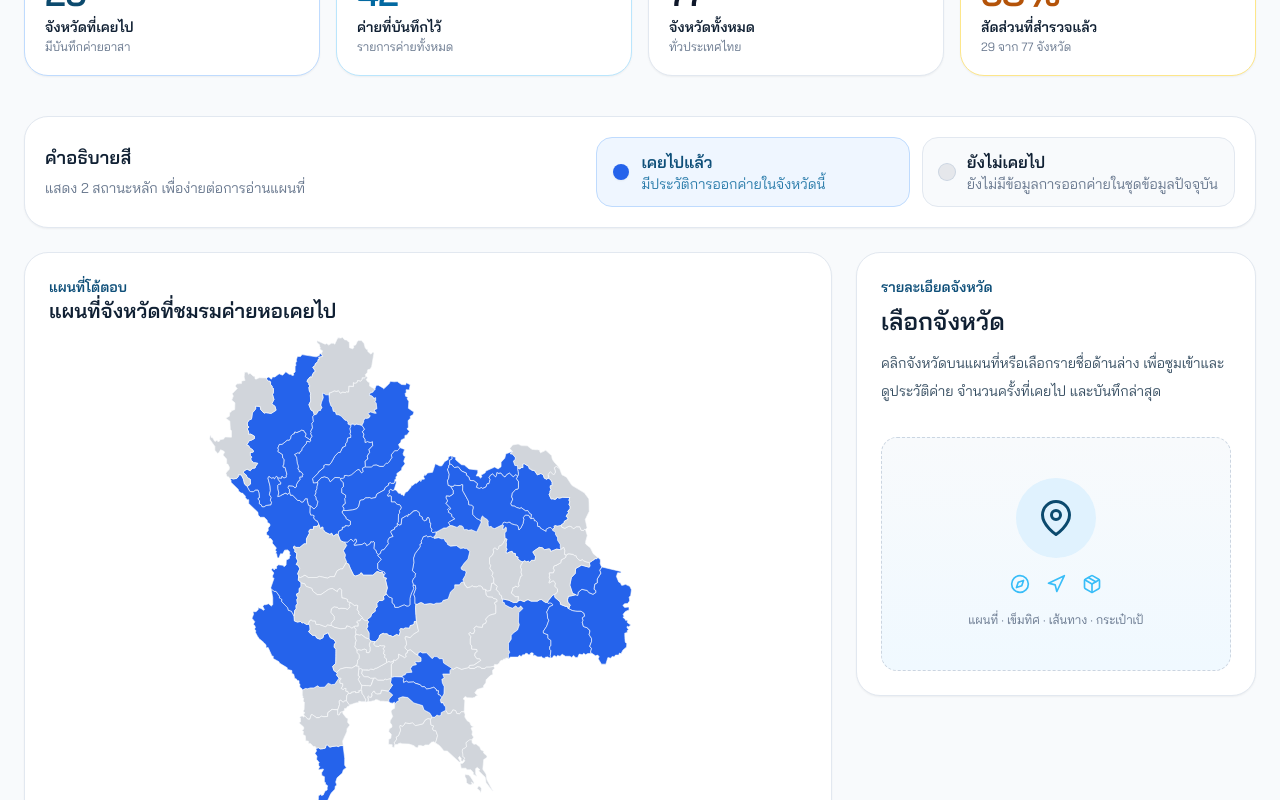
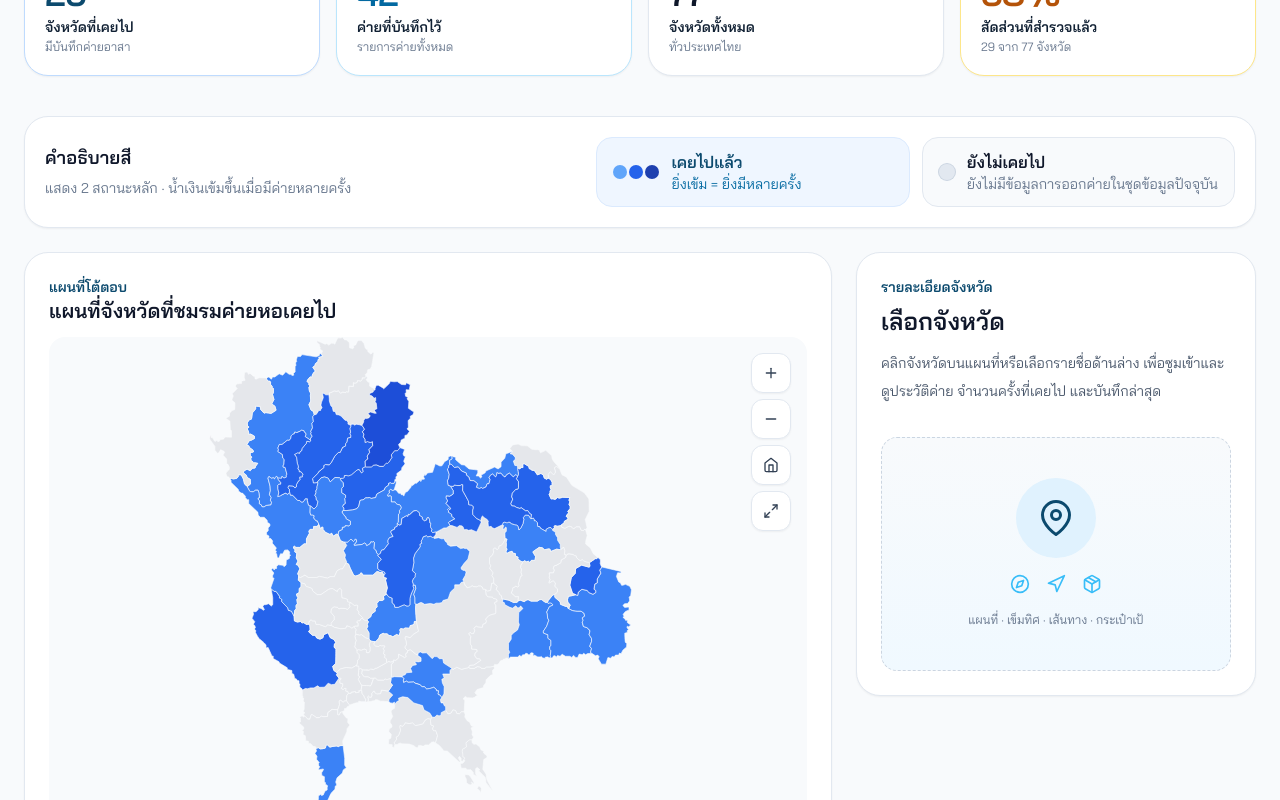
Before and after one commit to KH-Club/KHWebpage, a React (Vite) app: page /map in a window 1280 px wide. Shown: the part 720-1520 px from the top of the page. Built offline with nearby package versions, Linux system fonts and the light colour scheme.

Commit message:
test(map): cover zoom controls and unvisited click
MapPage specs for toolbar, unvisited selection, and updated a11y labels.

```diff
--- a/src/pages/Mappage/components/MapLegend.tsx
+++ b/src/pages/Mappage/components/MapLegend.tsx
@@ -4,36 +4,37 @@ export const MapLegend = memo(function MapLegend() {
 	return (
 		<div
 			aria-label="คำอธิบายแผนที่"
-			className="rounded-3xl border border-[#E2E8F0] bg-white p-5 shadow-sm"
+			className="rounded-3xl border border-slate-200 bg-white p-5 shadow-sm"
 		>
 			<div className="flex flex-col gap-4 lg:flex-row lg:items-center lg:justify-between">
 				<div>
-					<h2 className="text-lg font-bold text-[#102033]">คำอธิบายสี</h2>
-					<p className="mt-1 text-sm leading-6 text-[#64748B]">
-						แสดง 2 สถานะหลัก เพื่อง่ายต่อการอ่านแผนที่
+					<h2 className="text-lg font-bold text-slate-900">คำอธิบายสี</h2>
+					<p className="mt-1 text-sm leading-6 text-slate-500">
+						แสดง 2 สถานะหลัก · น้ำเงินเข้มขึ้นเมื่อมีค่ายหลายครั้ง
 					</p>
 				</div>
 				<div className="grid gap-3 sm:grid-cols-2 lg:min-w-[520px]">
-					<div className="flex items-center gap-3 rounded-2xl border border-[#BFDBFE] bg-[#EFF6FF] px-4 py-3">
+					<div className="flex items-center gap-3 rounded-2xl border border-blue-100 bg-blue-50 px-4 py-3">
+						<span className="flex shrink-0 items-center gap-0.5" aria-hidden>
+							<span className="h-3.5 w-3.5 rounded-full bg-blue-400" />
+							<span className="h-3.5 w-3.5 rounded-full bg-blue-600" />
+							<span className="h-3.5 w-3.5 rounded-full bg-blue-800" />
+						</span>
+						<div>
+							<p className="font-semibold text-sky-900">เคยไปแล้ว</p>
+							<p className="text-sm text-sky-700">
+								ยิ่งเข้ม = ยิ่งมีหลายครั้ง
+							</p>
+						</div>
+					</div>
+					<div className="flex items-center gap-3 rounded-2xl border border-slate-200 bg-slate-50 px-4 py-3">
 						<span
-							className="h-4 w-4 shrink-0 rounded-full bg-[#2563EB] shadow-sm"
+							className="h-4 w-4 shrink-0 rounded-full bg-slate-200 ring-1 ring-slate-300"
 							aria-hidden
 						/>
 						<div>
-							<p className="font-semibold text-[#0E4F79]">เคยไปแล้ว</p>
-							<p className="text-sm text-[#2478A8]">
-								มีประวัติการออกค่ายในจังหวัดนี้
-							</p>
-						</div>
-					</div>
-					<div className="flex items-center gap-3 rounded-2xl border border-[#E2E8F0] bg-[#F8FAFC] px-4 py-3">
-						<span
-							className="h-4 w-4 shrink-0 rounded-full bg-[#E5E7EB] ring-1 ring-[#CBD5E1]"
-							aria-hidden
-						/>
-						<div>
-							<p className="font-semibold text-[#102033]">ยังไม่เคยไป</p>
-							<p className="text-sm text-[#64748B]">
+							<p className="font-semibold text-slate-900">ยังไม่เคยไป</p>
+							<p className="text-sm text-slate-500">
 								ยังไม่มีข้อมูลการออกค่ายในชุดข้อมูลปัจจุบัน
 							</p>
 						</div>
--- a/src/pages/Mappage/components/ProvinceDetailPanel.tsx
+++ b/src/pages/Mappage/components/ProvinceDetailPanel.tsx
@@ -13,25 +13,74 @@ import { LazyImage } from "@/components/ui"
 import { mapRegions } from "../data/campMapData"
 import { ProvinceSummary } from "../types"
 
+export interface UnvisitedProvinceInfo {
+	id: string
+	name: string
+}
+
 interface ProvinceDetailPanelProps {
 	summary?: ProvinceSummary
+	/** Set when a non-visited province is selected on the map */
+	unvisitedProvince?: UnvisitedProvinceInfo
 	onClearSelection: () => void
 }
 
 export const ProvinceDetailPanel = memo(function ProvinceDetailPanel({
 	summary,
+	unvisitedProvince,
 	onClearSelection,
 }: ProvinceDetailPanelProps) {
+	if (!summary && unvisitedProvince) {
+		return (
+			<aside className="flex h-full flex-col overflow-hidden rounded-3xl border border-slate-200 bg-white shadow-sm">
+				<div className="border-b border-slate-100 bg-gradient-to-br from-slate-50 to-sky-50 px-6 py-8">
+					<span className="inline-flex rounded-full border border-slate-200 bg-white px-3 py-1 text-xs font-semibold text-slate-600">
+						ยังไม่เคยไป
+					</span>
+					<h2 className="mt-3 text-3xl font-bold text-slate-900">
+						{unvisitedProvince.name}
+					</h2>
+					<p className="mt-1 text-sm text-slate-500">จังหวัดในประเทศไทย</p>
+				</div>
+				<div className="flex flex-1 flex-col p-6">
+					<p className="text-sm leading-7 text-slate-600">
+						จังหวัดนี้ยังไม่มีบันทึกค่ายอาสาในชุดข้อมูลปัจจุบัน
+						— ยังรอเรื่องราวครั้งแรกจากชมรมค่ายหอ
+					</p>
+					<div
+						className="mt-6 flex flex-1 flex-col items-center justify-center rounded-2xl border border-dashed border-slate-300 bg-slate-50 px-6 py-8 text-center"
+						aria-hidden
+					>
+						<div className="relative mb-3 flex h-16 w-16 items-center justify-center">
+							<span className="absolute inset-0 rounded-full bg-slate-200/80" />
+							<FiMapPin className="relative h-7 w-7 text-slate-500" />
+						</div>
+						<p className="max-w-[220px] text-xs leading-5 text-slate-500">
+							เริ่มต้นเรื่องราวค่ายอาสาที่นี่ในอนาคต
+						</p>
+					</div>
+					<button
+						type="button"
+						onClick={onClearSelection}
+						className="mt-6 rounded-full px-3 py-2 text-sm font-semibold text-slate-500 transition hover:bg-slate-100 hover:text-slate-900 focus:outline-none focus-visible:ring-2 focus-visible:ring-sky-600"
+					>
+						ล้างการเลือก
+					</button>
+				</div>
+			</aside>
+		)
+	}
+
 	if (!summary) {
 		return (
-			<aside className="flex h-full flex-col rounded-3xl border border-[#E2E8F0] bg-white p-6 shadow-sm">
-				<p className="text-sm font-semibold text-[#0E4F79]">
+			<aside className="flex h-full flex-col rounded-3xl border border-slate-200 bg-white p-6 shadow-sm">
+				<p className="text-sm font-semibold text-sky-900">
 					รายละเอียดจังหวัด
 				</p>
-				<h2 className="mt-2 text-2xl font-bold text-[#102033]">
+				<h2 className="mt-2 text-2xl font-bold text-slate-900">
 					เลือกจังหวัด
 				</h2>
-				<p className="mt-3 text-sm leading-7 text-[#334B5F]">
+				<p className="mt-3 text-sm leading-7 text-slate-600">
 					คลิกจังหวัดบนแผนที่หรือเลือกรายชื่อด้านล่าง
 					เพื่อซูมเข้าและดูประวัติค่าย จำนวนครั้งที่เคยไป และบันทึกล่าสุด
 				</p>
--- a/src/pages/Mappage/components/ThailandProvinceMap.tsx
+++ b/src/pages/Mappage/components/ThailandProvinceMap.tsx
@@ -1,17 +1,32 @@
-import { KeyboardEvent, memo, useState } from "react"
+import {
+	KeyboardEvent,
+	MouseEvent,
+	memo,
+	useCallback,
+	useRef,
+	useState,
+} from "react"
 import { provinces } from "@/assets/data/provinces"
 import { cn } from "@/lib/utils"
-import { visitedProvinceSummaryById } from "../data/campMapData"
+import {
+	getVisitFill,
+	visitedProvinceSummaryById,
+} from "../data/campMapData"
+import { useMapViewport } from "../hooks/useMapViewport"
+import { MapMode } from "../types"
+import { MapControls } from "./MapControls"
+import { ProvinceTooltip, ProvinceTooltipData } from "./ProvinceTooltip"
 
 interface ThailandProvinceMapProps {
 	selectedProvinceId?: string
 	onSelectProvince: (provinceId: string) => void
+	mapMode?: MapMode
 }
 
-const unvisitedFill = "#d1d5db"
 const unvisitedStroke = "#f8fafc"
-const visitedFill = "#2563eb"
-const selectedVisitedFill = "#1d4ed8"
+const selectedStroke = "#0f172a"
+const selectedVisitedFill = "#1D4ED8"
+const selectedUnvisitedFill = "#94A3B8"
 
 function handleProvinceKeyDown(
 	event: KeyboardEvent<SVGPathElement>,
@@ -24,103 +39,205 @@ function handleProvinceKeyDown(
 	}
 }
 
+function resolveProvinceFill(options: {
+	isVisited: boolean
+	visitCount: number
+	isSelected: boolean
+}): string {
+	const { isVisited, visitCount, isSelected } = options
+	if (isSelected) {
+		return isVisited ? selectedVisitedFill : selectedUnvisitedFill
+	}
+	if (!isVisited) return getVisitFill(0)
+	return getVisitFill(visitCount)
+}
+
 export const ThailandProvinceMap = memo(function ThailandProvinceMap({
 	selectedProvinceId,
 	onSelectProvince,
+	mapMode = "all",
 }: ThailandProvinceMapProps) {
+	const svgRef = useRef<SVGSVGElement>(null)
+	const containerRef = useRef<HTMLDivElement>(null)
+	const pathRefs = useRef(new Map<string, SVGPathElement>())
 	const [focusedProvinceId, setFocusedProvinceId] = useState<string>()
+	const [tooltip, setTooltip] = useState<ProvinceTooltipData | null>(null)
+
+	const { contentRef, zoomIn, zoomOut, resetView, fitThailand, zoomToElement } =
+		useMapViewport(svgRef)
+
+	const setPathRef = useCallback(
+		(provinceId: string, node: SVGPathElement | null) => {
+			if (node) {
+				pathRefs.current.set(provinceId, node)
+			} else {
+				pathRefs.current.delete(provinceId)
+			}
+		},
+		[],
+	)
+
+	const handleSelect = useCallback(
+		(provinceId: string) => {
+			onSelectProvince(provinceId)
+			const path = pathRefs.current.get(provinceId)
+			if (path) {
+				zoomToElement(path)
+			}
+		},
+		[onSelectProvince, zoomToElement],
+	)
+
+	const handlePointerMove = useCallback(
+		(
+			event: MouseEvent<SVGPathElement>,
+			provinceId: string,
+			provinceName: string,
+			isVisited: boolean,
+			visitCount: number,
+		) => {
+			const container = containerRef.current
+			if (!container) return
+			const rect = container.getBoundingClientRect()
+			setTooltip({
+				provinceId,
+				provinceName,
+				isVisited,
+				visitCount,
+				x: event.clientX - rect.left,
+				y: event.clientY - rect.top,
+			})
+		},
+		[],
+	)
+
+	const clearTooltip = useCallback(() => {
+		setTooltip(null)
+	}, [])
 
 	return (
 		<div
 			role="region"
 			aria-labelledby="thailand-map-title"
 			aria-describedby="thailand-map-desc"
-			className="rounded-3xl border border-[#E2E8F0] bg-white p-4 shadow-sm sm:p-6"
+			className="relative rounded-3xl border border-slate-200 bg-white p-4 shadow-sm sm:p-6"
 		>
 			<div className="mb-3 flex flex-col gap-1 sm:flex-row sm:items-end sm:justify-between">
 				<div>
-					<p className="text-sm font-semibold text-[#0E4F79]">แผนที่โต้ตอบ</p>
+					<p className="text-sm font-semibold text-sky-900">แผนที่โต้ตอบ</p>
 					<h2
 						id="thailand-map-title"
-						className="text-lg font-bold text-[#102033] sm:text-xl"
+						className="text-lg font-bold text-slate-900 sm:text-xl"
 					>
 						แผนที่จังหวัดที่ชมรมค่ายหอเคยไป
 					</h2>
 				</div>
 			</div>
 			<p id="thailand-map-desc" className="sr-only">
-				แผนที่ประเทศไทยแบบโต้ตอบ
-				จังหวัดสีน้ำเงินคือจังหวัดที่เคยไปและเลือกดูรายละเอียดได้
-				จังหวัดสีเทาคือยังไม่มีข้อมูลการไปค่าย
+				แผนที่ประเทศไทยแบบโต้ตอบ ลากเพื่อเลื่อน เลื่อนเพื่อซูม
+				คลิกจังหวัดเพื่อดูรายละเอียด
+				จังหวัดสีน้ำเงินคือเคยไป จังหวัดสีเทาคือยังไม่เคยไป
 			</p>
+
+			<div
+				ref={containerRef}
+				className="relative overflow-hidden rounded-2xl bg-slate-50"
+			>
+				<MapControls
+					onZoomIn={zoomIn}
+					onZoomOut={zoomOut}
+					onReset={resetView}
+					onFit={fitThailand}
+				/>
+				<ProvinceTooltip data={tooltip} />
+
 				<svg
+					ref={svgRef}
 					viewBox="0 0 1400 2500"
-				className="mx-auto block h-[64vh] min-h-[440px] w-full sm:h-[72vh] sm:min-h-[560px] xl:h-[780px] xl:max-h-[780px]"
+					className="mx-auto block h-[64vh] min-h-[440px] w-full cursor-grab touch-none active:cursor-grabbing sm:h-[72vh] sm:min-h-[560px] xl:h-[780px] xl:max-h-[780px]"
+					onMouseLeave={clearTooltip}
 				>
+					<g ref={contentRef}>
 						{provinces.map((province) => {
 							const summary = visitedProvinceSummaryById.get(province.id)
 							const isVisited = Boolean(summary)
+							const visitCount = summary?.visitCount ?? 0
 							const isSelected = selectedProvinceId === province.id
 							const isFocused = focusedProvinceId === province.id
-					const fill = isSelected
-						? selectedVisitedFill
-						: isVisited
-							? visitedFill
-							: unvisitedFill
+							const fill = resolveProvinceFill({
+								isVisited,
+								visitCount,
+								isSelected,
+							})
+
+							// Mode-based dimming (not the only status signal)
+							const dimmed =
+								(mapMode === "visited" && !isVisited) ||
+								(mapMode === "unvisited" && isVisited)
+							const emphasized =
+								(mapMode === "visited" && isVisited) ||
+								(mapMode === "unvisited" && !isVisited)
+
+							const labelName = summary?.provinceName ?? province.name
+							const ariaLabel = isVisited
+								? `${labelName}: เคยไปแล้ว ${visitCount} ครั้ง`
+								: `${labelName}: ยังไม่เคยไป`
 
 							return (
 								<path
 									key={province.id}
+									ref={(node) => setPathRef(province.id, node)}
+									data-province-id={province.id}
 									d={province.path}
 									fill={fill}
-							stroke={isSelected || isFocused ? "#111827" : unvisitedStroke}
+									stroke={
+										isSelected || isFocused ? selectedStroke : unvisitedStroke
+									}
 									strokeWidth={isSelected || isFocused ? 5 : 2}
-							role={isVisited ? "button" : undefined}
-							tabIndex={isVisited ? 0 : undefined}
-							aria-hidden={isVisited ? undefined : true}
-							aria-label={
-								summary
-									? `${summary.provinceName}: มีบันทึกค่าย ${summary.visitCount} ครั้ง`
-									: undefined
+									role="button"
+									tabIndex={0}
+									aria-label={ariaLabel}
+									aria-pressed={isSelected}
+									onClick={() => handleSelect(province.id)}
+									onKeyDown={(event) =>
+										handleProvinceKeyDown(event, province.id, handleSelect)
 									}
-							aria-pressed={isVisited ? isSelected : undefined}
-							onClick={
-								isVisited ? () => onSelectProvince(province.id) : undefined
-							}
-							onKeyDown={
-								isVisited
-									? (event) =>
-											handleProvinceKeyDown(
+									onFocus={() => setFocusedProvinceId(province.id)}
+									onBlur={() => setFocusedProvinceId(undefined)}
+									onMouseEnter={(event) =>
+										handlePointerMove(
 											event,
 											province.id,
-												onSelectProvince,
+											labelName,
+											isVisited,
+											visitCount,
 										)
-									: undefined
 									}
-							onFocus={
-								isVisited ? () => setFocusedProvinceId(province.id) : undefined
+									onMouseMove={(event) =>
+										handlePointerMove(
+											event,
+											province.id,
+											labelName,
+											isVisited,
+											visitCount,
+										)
 									}
-							onBlur={
-								isVisited ? () => setFocusedProvinceId(undefined) : undefined
-							}
+									onMouseLeave={clearTooltip}
 									className={cn(
-								"transition duration-150",
-								isVisited
-									? "cursor-pointer hover:brightness-95 focus:outline-none"
-									: "cursor-default",
+										"cursor-pointer transition-[filter,opacity] duration-150 hover:brightness-95 focus:outline-none",
+										dimmed && "opacity-30",
+										emphasized && "drop-shadow-sm",
+										isSelected && "drop-shadow-md",
 									)}
-						>
-							<title>
-								{summary
-									? `${summary.provinceName}: ${summary.visitCount} ครั้ง`
-									: province.name}
-							</title>
-						</path>
+								/>
 							)
 						})}
+					</g>
 				</svg>
-			<p className="mt-3 text-center text-xs text-[#64748B] sm:text-sm">
-				คลิกจังหวัดสีน้ำเงินเพื่อดูรายละเอียด · กด Esc เพื่อล้างการเลือก
+			</div>
+
+			<p className="mt-3 text-center text-xs text-slate-500 sm:text-sm">
+				ลากเพื่อเลื่อน · เลื่อนเพื่อซูม · คลิกจังหวัดเพื่อดูรายละเอียด
 			</p>
 		</div>
 	)
--- a/src/pages/Mappage/page.tsx
+++ b/src/pages/Mappage/page.tsx
@@ -21,6 +21,13 @@ const MapPage = () => {
 	const selectedSummary = selectedProvinceId
 		? visitedProvinceSummaryById.get(selectedProvinceId)
 		: undefined
+
+	const unvisitedProvince = useMemo(() => {
+		if (!selectedProvinceId || selectedSummary) return undefined
+		const province = provinces.find((item) => item.id === selectedProvinceId)
+		if (!province) return undefined
+		return { id: province.id, name: province.name }
+	}, [selectedProvinceId, selectedSummary])
 
 	const stats = useMemo(
 		() => getMapStats(visitedProvinceSummaries, provinces.length),
@@ -81,12 +88,14 @@ const MapPage = () => {
 						<ThailandProvinceMap
 							selectedProvinceId={selectedProvinceId}
 							onSelectProvince={setSelectedProvinceId}
+							mapMode={mapMode}
 						/>
 					</div>
 
 					<div className="xl:sticky xl:top-24 xl:self-start">
 						<ProvinceDetailPanel
 							summary={selectedSummary}
+							unvisitedProvince={unvisitedProvince}
 							onClearSelection={handleClearSelection}
 						/>
 					</div>
```
Lines whose indentation alone changed are shown as unchanged.
